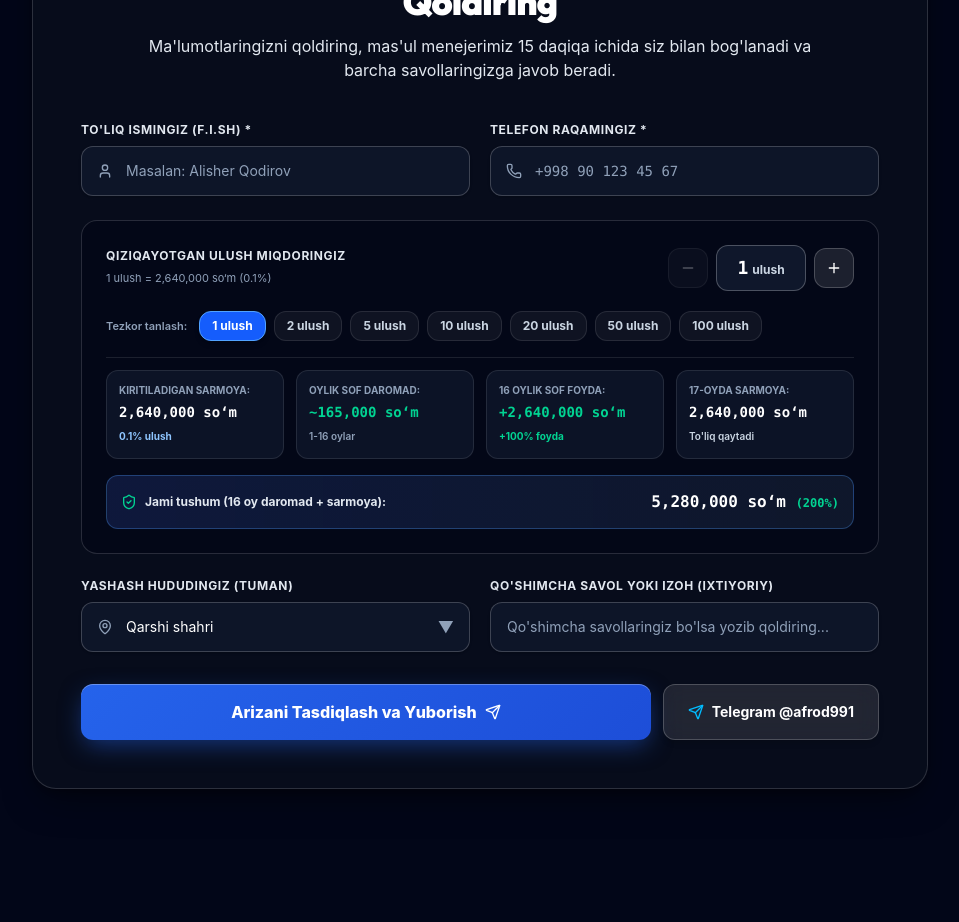
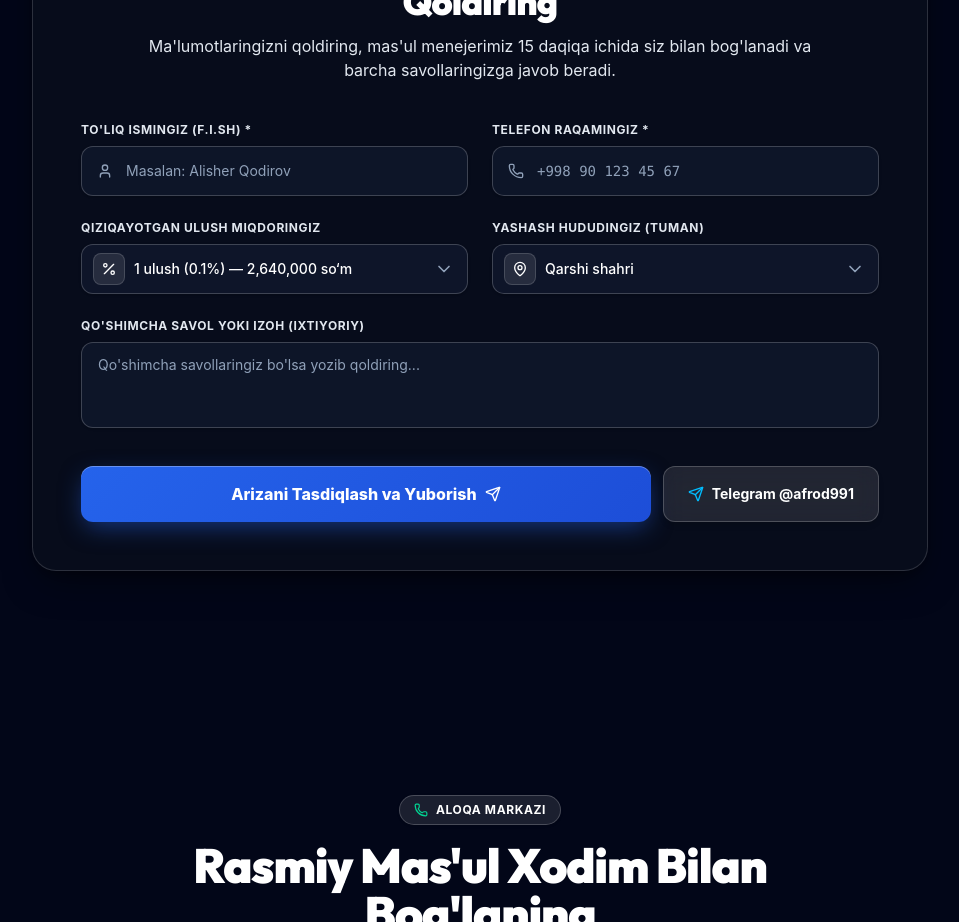
Before and after one commit to humoyun1773/zalatoye-lastochka, a React (Vite) app: page / in a window 1280 px wide. Shown: the part 8140-9062 px from the top of the page, without its empty margins (160-1119 px from the left). Built offline with nearby package versions, Linux system fonts and the light colour scheme.

Commit message:
fix: restore original form layout with robust native-styled select dropdowns for shares and districts

```diff
--- a/src/components/ApplicationForm.tsx
+++ b/src/components/ApplicationForm.tsx
@@ -1,5 +1,5 @@
 import React, { useState, useEffect } from 'react';
-import { Send, Phone, CheckCircle2, User, MapPin, Sparkles, Plus, Minus, ShieldCheck } from 'lucide-react';
+import { Send, Phone, CheckCircle2, User, MapPin, Sparkles, ChevronDown, Percent } from 'lucide-react';
 import confetti from 'canvas-confetti';
 import { QASHQADARYO_DISTRICTS } from '../data/districts';
 import type { Language } from '../types';
@@ -11,7 +11,11 @@ interface ApplicationFormProps {
   initialShares: number;
 }
 
-const PRESET_SHARES = [1, 2, 5, 10, 20, 50, 100];
+const SHARES_OPTIONS = [
+  1, 2, 3, 4, 5, 6, 7, 8, 9, 10,
+  15, 20, 25, 30, 40, 50, 60, 70, 80, 90, 100,
+  150, 200, 250, 300, 400, 500, 750, 1000,
+];
 
 export const ApplicationForm: React.FC<ApplicationFormProps> = ({ lang, t, initialShares }) => {
   const [name, setName] = useState('');
@@ -29,17 +33,10 @@ export const ApplicationForm: React.FC<ApplicationFormProps> = ({ lang, t, initi
 
   const currencyUnit = lang === 'ru' ? 'сум' : lang === 'en' ? 'UZS' : "so‘m";
 
-  // Financial calculations based on shares
-  const singleSharePrice = 2640000;
-  const totalInvestment = shares * singleSharePrice;
-  const sharePercentage = (shares * 0.1).toFixed(shares >= 10 && (shares * 0.1) % 1 === 0 ? 0 : 1);
-  const monthlyIncome = Math.round(totalInvestment / 16);
-  const totalProfit = totalInvestment;
-  const grandTotal = totalInvestment * 2;
-
-  const handleShareChange = (newVal: number) => {
-    const valid = Math.max(1, Math.min(1000, newVal || 1));
-    setShares(valid);
+  const getShareOptionLabel = (n: number) => {
+    const percent = (n * 0.1).toFixed(n >= 10 && (n * 0.1) % 1 === 0 ? 0 : 1);
+    const amount = (n * 2640000).toLocaleString('uz-UZ');
+    return `${n} ${t.calculator.shareUnit} (${percent}%) — ${amount} ${currencyUnit}`;
   };
 
   const handleSubmit = (e: React.FormEvent) => {
@@ -56,11 +53,11 @@ export const ApplicationForm: React.FC<ApplicationFormProps> = ({ lang, t, initi
 
     setSubmitted(true);
 
-    const formattedInvest = totalInvestment.toLocaleString('uz-UZ');
-    const formattedGrandTotal = grandTotal.toLocaleString('uz-UZ');
+    const sharePercentage = (shares * 0.1).toFixed(1);
+    const totalAmount = (shares * 2640000).toLocaleString('uz-UZ');
 
     const textMsg = encodeURIComponent(
-      `🏢 "ZALATIYE LASTOCHKA" MCHJ sarmoyaviy hamkorlik arizasi:\n👤 Ism: ${name}\n📞 Tel: ${phone}\n📊 Ulush: ${shares} ta (${sharePercentage}% = ${formattedInvest} ${currencyUnit})\n💰 Jami kutilayotgan tushum: ${formattedGrandTotal} ${currencyUnit} (200%)\n📍 Tuman: ${district}\n💬 Xabar: ${message || "Loyiha bo‘yicha shartnoma rasmiylashtirmoqchiman."}`
+      `🏢 "ZALATIYE LASTOCHKA" MCHJ sarmoyaviy hamkorlik arizasi:\n👤 Ism: ${name}\n📞 Tel: ${phone}\n📊 Ulush: ${shares} ta (${sharePercentage}% ulush = ${totalAmount} ${currencyUnit})\n📍 Tuman: ${district}\n💬 Xabar: ${message || "Loyiha haqida batafsil ma'lumot olmoqchiman."}`
     );
     window.open(`https://t.me/afrod991?text=${textMsg}`, '_blank');
   };
@@ -110,9 +107,9 @@ export const ApplicationForm: React.FC<ApplicationFormProps> = ({ lang, t, initi
               </div>
             </div>
           ) : (
-            <form onSubmit={handleSubmit} className="space-y-6">
-              {/* Step 1: Personal Info Grid */}
-              <div className="grid grid-cols-1 sm:grid-cols-2 gap-5">
+            <form onSubmit={handleSubmit} className="space-y-5 sm:space-y-6">
+              {/* Row 1: Name and Phone */}
+              <div className="grid grid-cols-1 sm:grid-cols-2 gap-5 sm:gap-6">
                 <div>
                   <label className="block text-xs font-bold text-slate-200 uppercase tracking-wider mb-2">
                     {t.form.nameLabel} *
@@ -125,7 +122,7 @@ export const ApplicationForm: React.FC<ApplicationFormProps> = ({ lang, t, initi
                       value={name}
                       onChange={(e) => setName(e.target.value)}
                       placeholder={t.form.namePlaceholder}
-                      className="w-full bg-slate-900/90 border border-white/20 hover:border-white/40 focus:border-blue-400 focus:bg-slate-900 rounded-xl pl-11 pr-4 py-3.5 text-sm text-white placeholder:text-slate-400 focus:outline-none transition-colors shadow-sm"
+                      className="w-full bg-slate-900/90 border border-white/20 hover:border-blue-400/60 focus:border-blue-400 focus:bg-slate-900 rounded-xl pl-11 pr-4 py-3.5 text-sm text-white placeholder:text-slate-400 focus:outline-none transition-colors shadow-sm"
                     />
                   </div>
                 </div>
@@ -142,187 +139,84 @@ export const ApplicationForm: React.FC<ApplicationFormProps> = ({ lang, t, initi
                       value={phone}
                       onChange={(e) => setPhone(e.target.value)}
                       placeholder={t.form.phonePlaceholder}
-                      className="w-full bg-slate-900/90 border border-white/20 hover:border-white/40 focus:border-blue-400 focus:bg-slate-900 rounded-xl pl-11 pr-4 py-3.5 text-sm text-white placeholder:text-slate-400 focus:outline-none transition-colors font-mono shadow-sm"
+                      className="w-full bg-slate-900/90 border border-white/20 hover:border-blue-400/60 focus:border-blue-400 focus:bg-slate-900 rounded-xl pl-11 pr-4 py-3.5 text-sm text-white placeholder:text-slate-400 focus:outline-none transition-colors font-mono shadow-sm"
                     />
                   </div>
                 </div>
               </div>
 
-              {/* Step 2: Interactive Share Selector & Calculation Box */}
-              <div className="p-5 sm:p-6 rounded-2xl bg-slate-950/70 border border-white/15 space-y-4">
-                <div className="flex flex-col sm:flex-row sm:items-center justify-between gap-3">
+              {/* Row 2: Shares Select & District Select */}
+              <div className="grid grid-cols-1 sm:grid-cols-2 gap-5 sm:gap-6">
+                {/* Fixed Shares Select */}
                 <div>
-                    <label className="block text-xs font-bold text-slate-200 uppercase tracking-wider">
+                  <label className="block text-xs font-bold text-slate-200 uppercase tracking-wider mb-2">
                     {t.form.sharesLabel}
                   </label>
-                    <span className="text-[11px] text-slate-400">
-                      1 ulush = 2,640,000 {currencyUnit} (0.1%)
-                    </span>
+                  <div className="relative">
+                    <div className="w-8 h-8 rounded-lg bg-white/10 border border-white/15 flex items-center justify-center text-white absolute left-3 top-1/2 -translate-y-1/2 pointer-events-none">
+                      <Percent className="w-4 h-4" />
                     </div>
-
-                  {/* Number Stepper */}
-                  <div className="flex items-center gap-2 self-start sm:self-auto">
-                    <button
-                      type="button"
-                      onClick={() => handleShareChange(shares - 1)}
-                      disabled={shares <= 1}
-                      className="w-10 h-10 rounded-xl bg-white/10 border border-white/20 hover:bg-white/20 disabled:opacity-30 disabled:cursor-not-allowed flex items-center justify-center text-white transition-colors cursor-pointer"
+                    <select
+                      value={shares}
+                      onChange={(e) => setShares(Number(e.target.value))}
+                      className="w-full bg-slate-900/95 border border-white/20 hover:border-blue-400/60 focus:border-blue-400 focus:bg-slate-900 rounded-xl pl-13 pr-10 py-3.5 text-sm text-white focus:outline-none transition-colors appearance-none cursor-pointer shadow-sm font-medium"
                     >
-                      <Minus className="w-4 h-4" />
-                    </button>
-
-                    <div className="px-4 py-2 rounded-xl bg-slate-900 border border-white/25 text-center min-w-[90px]">
-                      <span className="text-base sm:text-lg font-black font-mono text-white">
-                        {shares}
-                      </span>
-                      <span className="text-xs text-slate-300 ml-1 font-bold">
-                        {t.calculator.shareUnit}
-                      </span>
-                    </div>
-
-                    <button
-                      type="button"
-                      onClick={() => handleShareChange(shares + 1)}
-                      className="w-10 h-10 rounded-xl bg-white/10 border border-white/20 hover:bg-white/20 flex items-center justify-center text-white transition-colors cursor-pointer"
-                    >
-                      <Plus className="w-4 h-4" />
-                    </button>
+                      {SHARES_OPTIONS.map((n) => (
+                        <option key={n} value={n} className="bg-slate-900 text-white py-1.5">
+                          {getShareOptionLabel(n)}
+                        </option>
+                      ))}
+                    </select>
+                    <ChevronDown className="w-5 h-5 text-slate-400 absolute right-3.5 top-1/2 -translate-y-1/2 pointer-events-none" />
                   </div>
                 </div>
 
-                {/* Preset Chips */}
-                <div className="flex flex-wrap items-center gap-2 pt-1">
-                  <span className="text-[11px] font-semibold text-slate-400 mr-1">Tezkor tanlash:</span>
-                  {PRESET_SHARES.map((n) => {
-                    const isSelected = shares === n;
-                    return (
-                      <button
-                        key={n}
-                        type="button"
-                        onClick={() => setShares(n)}
-                        className={`px-3 py-1.5 rounded-xl text-xs font-bold transition-all cursor-pointer ${
-                          isSelected
-                            ? 'bg-blue-600 text-white shadow-md border border-blue-400'
-                            : 'bg-white/5 hover:bg-white/15 text-slate-300 border border-white/10'
-                        }`}
-                      >
-                        {n} {t.calculator.shareUnit}
-                      </button>
-                    );
-                  })}
-                </div>
-
-                {/* Live Calculation Mini Card */}
-                <div className="pt-3 border-t border-white/10 grid grid-cols-2 sm:grid-cols-4 gap-3 text-left">
-                  <div className="p-3 rounded-xl bg-slate-900/80 border border-white/10">
-                    <span className="text-[10px] text-slate-400 font-bold uppercase block mb-1">
-                      Kiritiladigan sarmoya:
-                    </span>
-                    <div className="text-xs sm:text-sm font-black text-white font-mono">
-                      {totalInvestment.toLocaleString('uz-UZ')} {currencyUnit}
-                    </div>
-                    <span className="text-[10px] text-blue-300 font-bold">
-                      {sharePercentage}% ulush
-                    </span>
-                  </div>
-
-                  <div className="p-3 rounded-xl bg-slate-900/80 border border-white/10">
-                    <span className="text-[10px] text-slate-400 font-bold uppercase block mb-1">
-                      Oylik sof daromad:
-                    </span>
-                    <div className="text-xs sm:text-sm font-black text-emerald-400 font-mono">
-                      ~{monthlyIncome.toLocaleString('uz-UZ')} {currencyUnit}
-                    </div>
-                    <span className="text-[10px] text-slate-400 font-semibold">
-                      1-16 oylar
-                    </span>
-                  </div>
-
-                  <div className="p-3 rounded-xl bg-slate-900/80 border border-white/10">
-                    <span className="text-[10px] text-slate-400 font-bold uppercase block mb-1">
-                      16 oylik sof foyda:
-                    </span>
-                    <div className="text-xs sm:text-sm font-black text-emerald-400 font-mono">
-                      +{totalProfit.toLocaleString('uz-UZ')} {currencyUnit}
-                    </div>
-                    <span className="text-[10px] text-emerald-400 font-bold">
-                      +100% foyda
-                    </span>
-                  </div>
-
-                  <div className="p-3 rounded-xl bg-slate-900/80 border border-white/10">
-                    <span className="text-[10px] text-slate-400 font-bold uppercase block mb-1">
-                      17-oyda sarmoya:
-                    </span>
-                    <div className="text-xs sm:text-sm font-black text-white font-mono">
-                      {totalInvestment.toLocaleString('uz-UZ')} {currencyUnit}
-                    </div>
-                    <span className="text-[10px] text-slate-300 font-semibold">
-                      To'liq qaytadi
-                    </span>
-                  </div>
-                </div>
-
-                {/* Grand Total Bar */}
-                <div className="p-3.5 rounded-xl bg-gradient-to-r from-blue-950/60 to-slate-900 border border-blue-400/30 flex flex-wrap items-center justify-between gap-2">
-                  <div className="flex items-center gap-2">
-                    <ShieldCheck className="w-4 h-4 text-emerald-400 shrink-0" />
-                    <span className="text-xs font-bold text-slate-200">
-                      Jami tushum (16 oy daromad + sarmoya):
-                    </span>
-                  </div>
-                  <div className="text-sm sm:text-base font-black text-white font-mono">
-                    {grandTotal.toLocaleString('uz-UZ')} {currencyUnit} <span className="text-emerald-400 text-xs font-bold">(200%)</span>
-                  </div>
-                </div>
-              </div>
-
-              {/* Step 3: District and Message Grid */}
-              <div className="grid grid-cols-1 sm:grid-cols-2 gap-5">
+                {/* Fixed District Select */}
                 <div>
                   <label className="block text-xs font-bold text-slate-200 uppercase tracking-wider mb-2">
                     {t.form.districtLabel}
                   </label>
                   <div className="relative">
-                    <MapPin className="w-4 h-4 text-slate-400 absolute left-4 top-1/2 -translate-y-1/2 pointer-events-none" />
+                    <div className="w-8 h-8 rounded-lg bg-white/10 border border-white/15 flex items-center justify-center text-white absolute left-3 top-1/2 -translate-y-1/2 pointer-events-none">
+                      <MapPin className="w-4 h-4" />
+                    </div>
                     <select
                       value={district}
                       onChange={(e) => setDistrict(e.target.value)}
-                      className="w-full bg-slate-900/90 border border-white/20 hover:border-white/40 focus:border-blue-400 focus:bg-slate-900 rounded-xl pl-11 pr-8 py-3.5 text-sm text-white focus:outline-none transition-colors appearance-none cursor-pointer shadow-sm"
+                      className="w-full bg-slate-900/95 border border-white/20 hover:border-blue-400/60 focus:border-blue-400 focus:bg-slate-900 rounded-xl pl-13 pr-10 py-3.5 text-sm text-white focus:outline-none transition-colors appearance-none cursor-pointer shadow-sm font-medium"
                     >
                       {QASHQADARYO_DISTRICTS.map((d) => {
                         const localized = lang === 'ru' ? d.nameRu : lang === 'en' ? d.nameEn : d.nameUz;
                         return (
-                          <option key={d.id} value={localized} className="bg-slate-900 text-white py-1">
+                          <option key={d.id} value={localized} className="bg-slate-900 text-white py-1.5">
                             {localized}
                           </option>
                         );
                       })}
-                      <option value="Boshqa hudud" className="bg-slate-900 text-white py-1">
+                      <option value="Boshqa hudud" className="bg-slate-900 text-white py-1.5">
                         Boshqa viloyat / hudud
                       </option>
                     </select>
-                    <div className="absolute right-4 top-1/2 -translate-y-1/2 pointer-events-none text-slate-400">
-                      ▼
+                    <ChevronDown className="w-5 h-5 text-slate-400 absolute right-3.5 top-1/2 -translate-y-1/2 pointer-events-none" />
                   </div>
                 </div>
               </div>
 
+              {/* Row 3: Message Textarea */}
               <div>
                 <label className="block text-xs font-bold text-slate-200 uppercase tracking-wider mb-2">
                   {t.form.messageLabel}
                 </label>
-                  <input
-                    type="text"
+                <textarea
+                  rows={3}
                   value={message}
                   onChange={(e) => setMessage(e.target.value)}
                   placeholder={t.form.messagePlaceholder}
-                    className="w-full bg-slate-900/90 border border-white/20 hover:border-white/40 focus:border-blue-400 focus:bg-slate-900 rounded-xl px-4 py-3.5 text-sm text-white placeholder:text-slate-400 focus:outline-none transition-colors shadow-sm"
+                  className="w-full bg-slate-900/90 border border-white/20 hover:border-blue-400/60 focus:border-blue-400 focus:bg-slate-900 rounded-xl px-4 py-3 text-sm text-white placeholder:text-slate-400 focus:outline-none transition-colors resize-none shadow-sm"
                 />
               </div>
-              </div>
 
-              {/* Step 4: Action Buttons */}
+              {/* Row 4: Action Buttons */}
               <div className="pt-2 flex flex-col sm:flex-row gap-3">
                 <button
                   type="submit"
```
Lines whose indentation alone changed are shown as unchanged.
